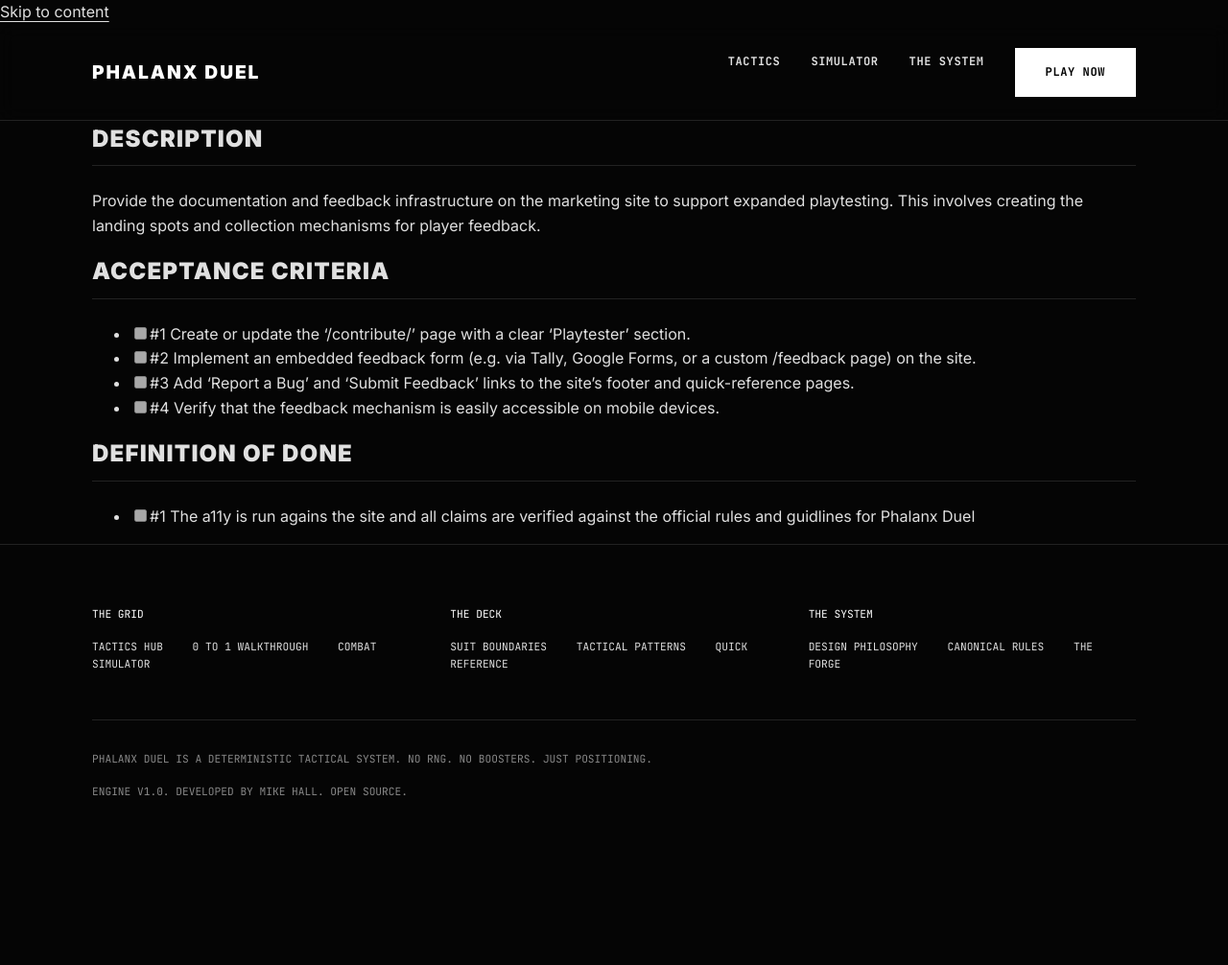
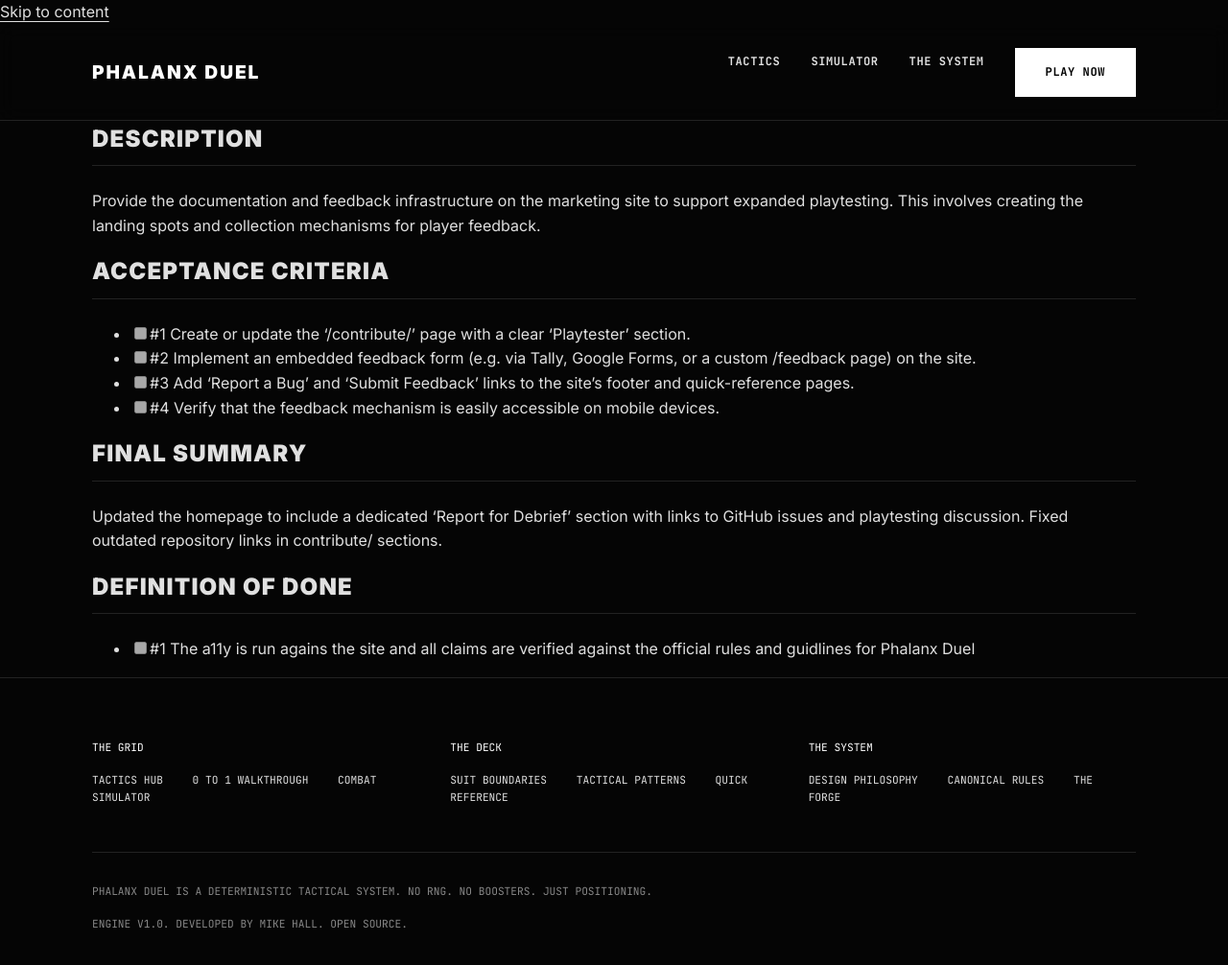
Before and after one commit to phalanxduel/phalanxduel.github.io, a Jekyll site: the page built from backlog/tasks/task-003 - Implement-Site-Infrastructure-for-Playtest-Feedback.md, in a window 1280 px wide and 1048 px high. Shown: the top 1006 px of the window at 96% size. Built offline with Jekyll 4.4.1, drawn with Linux system fonts in a browser that asks for light colours; part of the change alters nothing that is shown.

Commit message:
Update task TASK-003

```diff
--- a/backlog/tasks/task-003 - Implement-Site-Infrastructure-for-Playtest-Feedback.md
+++ b/backlog/tasks/task-003 - Implement-Site-Infrastructure-for-Playtest-Feedback.md
@@ -1,10 +1,10 @@
 ---
 id: TASK-003
 title: Implement Site Infrastructure for Playtest Feedback
-status: To Do
+status: Done
 assignee: []
 created_date: '2026-04-06 03:15'
-updated_date: '2026-04-06 03:17'
+updated_date: '2026-04-07 00:38'
 labels: []
 dependencies:
   - TASK-002
@@ -25,6 +25,12 @@ Provide the documentation and feedback infrastructure on the marketing site to s
 - [ ] #4 Verify that the feedback mechanism is easily accessible on mobile devices.
 <!-- AC:END -->
 
+## Final Summary
+
+<!-- SECTION:FINAL_SUMMARY:BEGIN -->
+Updated the homepage to include a dedicated 'Report for Debrief' section with links to GitHub issues and playtesting discussion. Fixed outdated repository links in contribute/ sections.
+<!-- SECTION:FINAL_SUMMARY:END -->
+
 ## Definition of Done
 <!-- DOD:BEGIN -->
 - [ ] #1 The a11y is run agains the site and all claims are verified against the official rules and guidlines for Phalanx Duel
```
